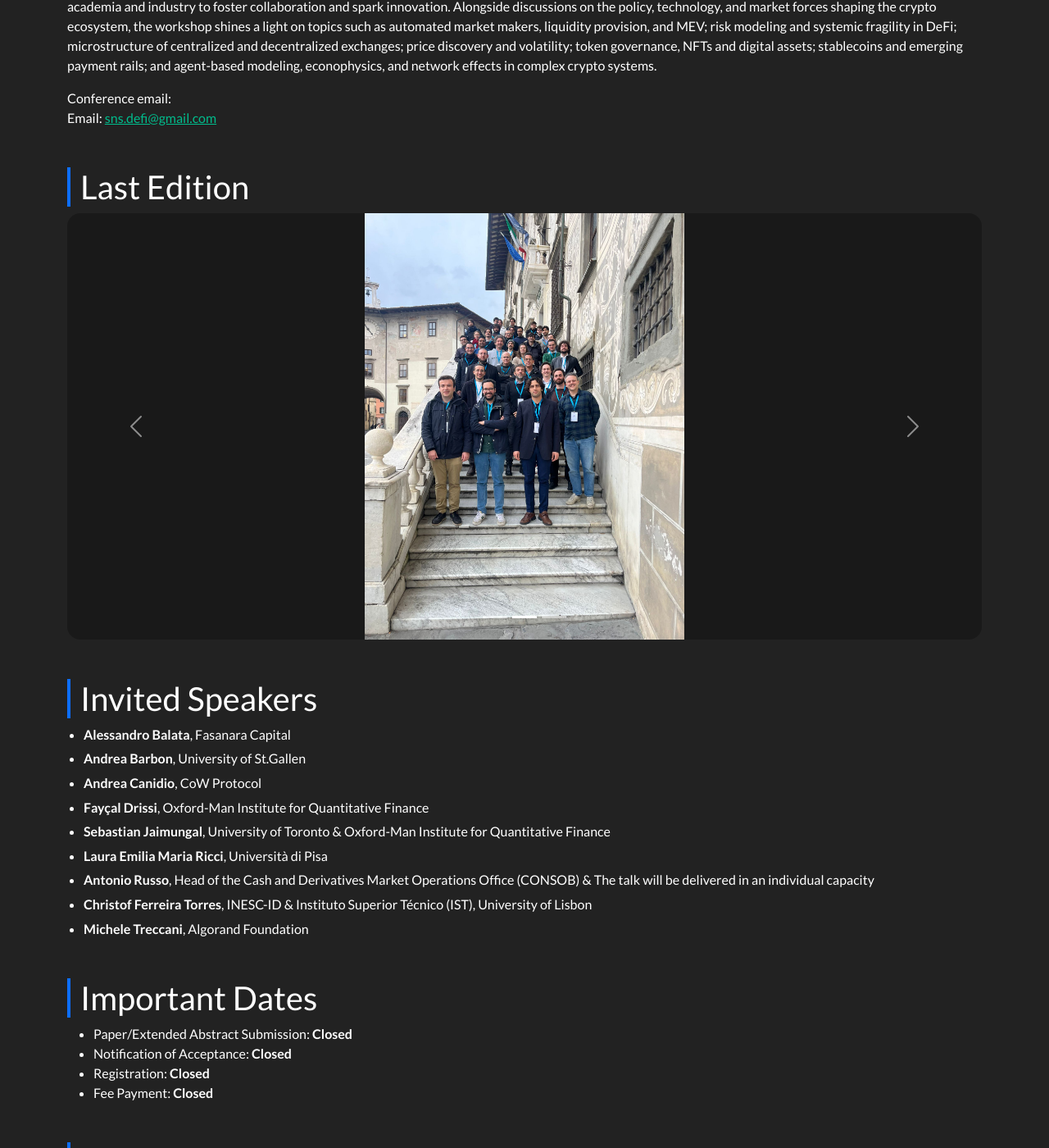
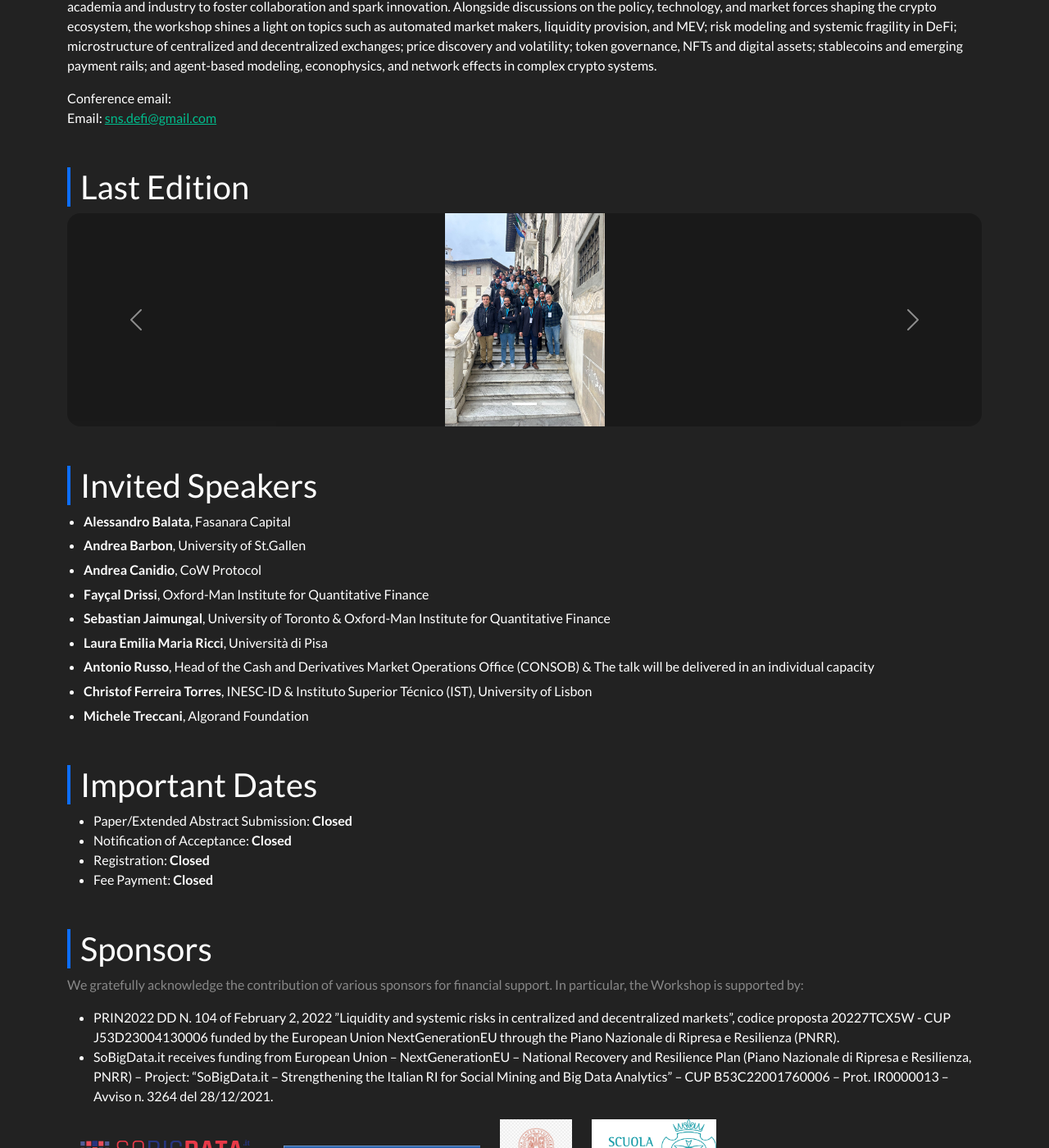
Before and after one commit to sns-defi/sns-defi.github.io, a Jekyll site: the page built from index.md, in a window 1280 px wide and 1400 px high, scrolled down 746 px. Shown: the whole window at 82% size. Built offline with Jekyll 4.4.1, drawn with Linux system fonts in a browser that asks for light colours; nearby versions of some CDN libraries.

Commit message:
added last edition images

```diff
--- a/assets/css/custom.css
+++ b/assets/css/custom.css
@@ -59,7 +59,8 @@ footer a { text-decoration: none; }
 }
 
 .last-edition-carousel .carousel-item img {
-  height: clamp(260px, 45vw, 520px);
+  width: 50%;
+  height: clamp(130px, 22.5vw, 260px);
   object-fit: contain;
 }
 
--- a/index.md
+++ b/index.md
@@ -92,7 +92,7 @@ permalink: /
         {% for photo in last_edition_photos %}
           {% assign photo_alt = photo.name | split: '.' | first | replace: '_', ' ' | replace: '-', ' ' %}
           <div class="carousel-item {% if forloop.first %}active{% endif %}">
-            <img src="{{ photo.path | relative_url }}" class="d-block w-100" alt="{{ photo_alt | escape }}">
+            <img src="{{ photo.path | relative_url }}" class="d-block mx-auto" alt="{{ photo_alt | escape }}">
           </div>
         {% endfor %}
       </div>
```
